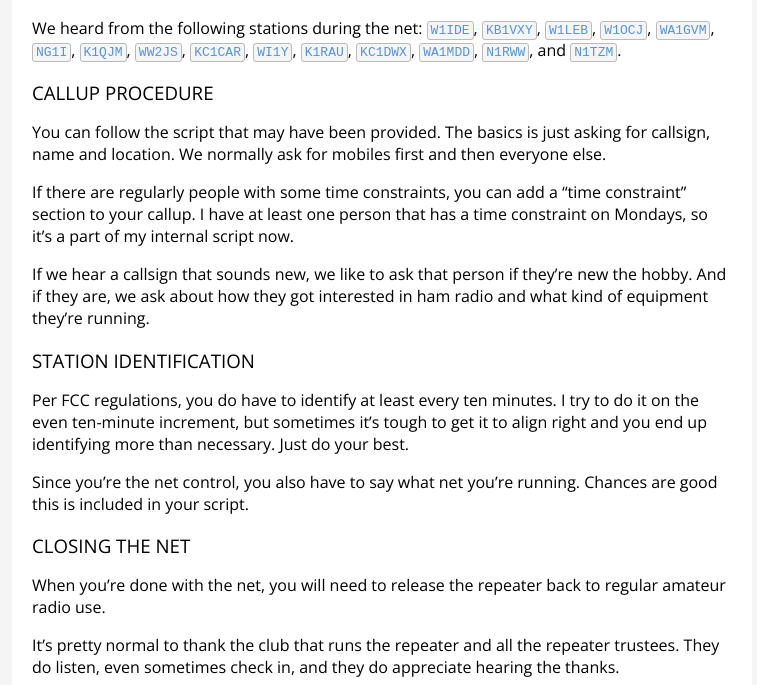
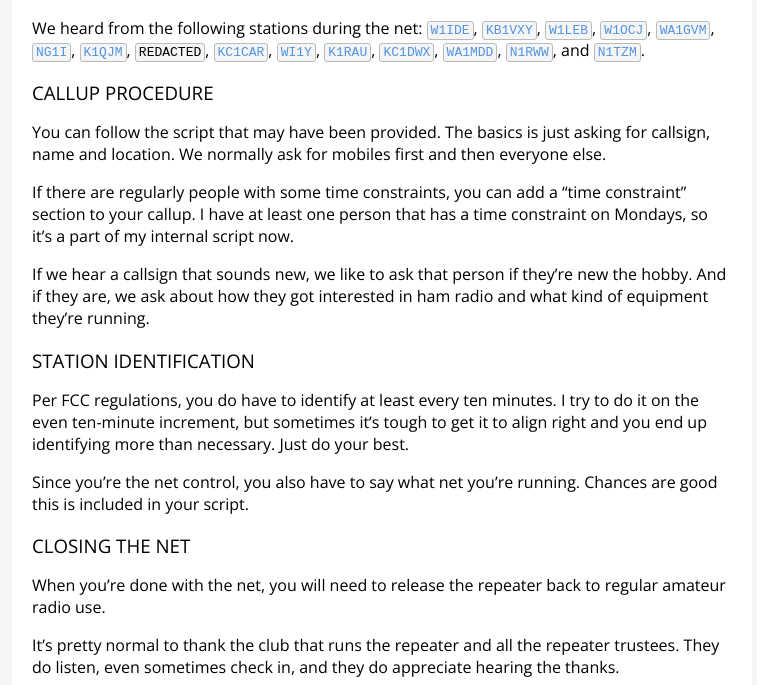
Before and after one commit to mide/mide.io, a Jekyll site: the page built from _posts/2015-10-19-running-a-ham-radio-net.md, in a window 1280 px wide and 900 px high, scrolled down 1530 px, cut to the strip 215-900 px from the top of the window. Shown: the whole strip, without its empty margins (258-1015 px from the left). Built offline with Jekyll 4.4.1, drawn with Linux system fonts in a browser that asks for light colours; nearby versions of some CDN libraries.

Commit message:
Removal of callsign per request

```diff
--- a/_posts/2015-10-19-running-a-ham-radio-net.md
+++ b/_posts/2015-10-19-running-a-ham-radio-net.md
@@ -41,7 +41,7 @@
 
 <iframe width="100%" height="166" scrolling="no" frameborder="no" src="https://w.soundcloud.com/player/?url=https%3A//api.soundcloud.com/tracks/229182791%3Fsecret_token%3Ds-Mdayk&amp;color=ff5500&amp;auto_play=false&amp;hide_related=false&amp;show_comments=true&amp;show_user=true&amp;show_reposts=false"></iframe>
 
-We heard from the following stations during the net: [`W1IDE`](http://qrz.com/db/w1ide), [`KB1VXY`](http://qrz.com/db/kb1vxy), [`W1LEB`](http://qrz.com/db/w1leb), [`W1OCJ`](http://qrz.com/db/w1ocj), [`WA1GVM`](http://qrz.com/db/wa1gvm), [`NG1I`](http://qrz.com/db/ng1i), [`K1QJM`](http://qrz.com/db/k1qjm), [`WW2JS`](http://qrz.com/db/ww2js), [`KC1CAR`](http://qrz.com/db/kc1car), [`WI1Y`](http://qrz.com/db/wi1y), [`K1RAU`](http://qrz.com/db/k1rau), [`KC1DWX`](http://qrz.com/db/kc1dwx), [`WA1MDD`](http://qrz.com/db/wa1mdd), [`N1RWW`](http://qrz.com/db/n1rww), and [`N1TZM`](http://qrz.com/db/n1tzm).
+We heard from the following stations during the net: [`W1IDE`](http://qrz.com/db/w1ide), [`KB1VXY`](http://qrz.com/db/kb1vxy), [`W1LEB`](http://qrz.com/db/w1leb), [`W1OCJ`](http://qrz.com/db/w1ocj), [`WA1GVM`](http://qrz.com/db/wa1gvm), [`NG1I`](http://qrz.com/db/ng1i), [`K1QJM`](http://qrz.com/db/k1qjm), `REDACTED`, [`KC1CAR`](http://qrz.com/db/kc1car), [`WI1Y`](http://qrz.com/db/wi1y), [`K1RAU`](http://qrz.com/db/k1rau), [`KC1DWX`](http://qrz.com/db/kc1dwx), [`WA1MDD`](http://qrz.com/db/wa1mdd), [`N1RWW`](http://qrz.com/db/n1rww), and [`N1TZM`](http://qrz.com/db/n1tzm).
 
 ### Callup Procedure
 
```
